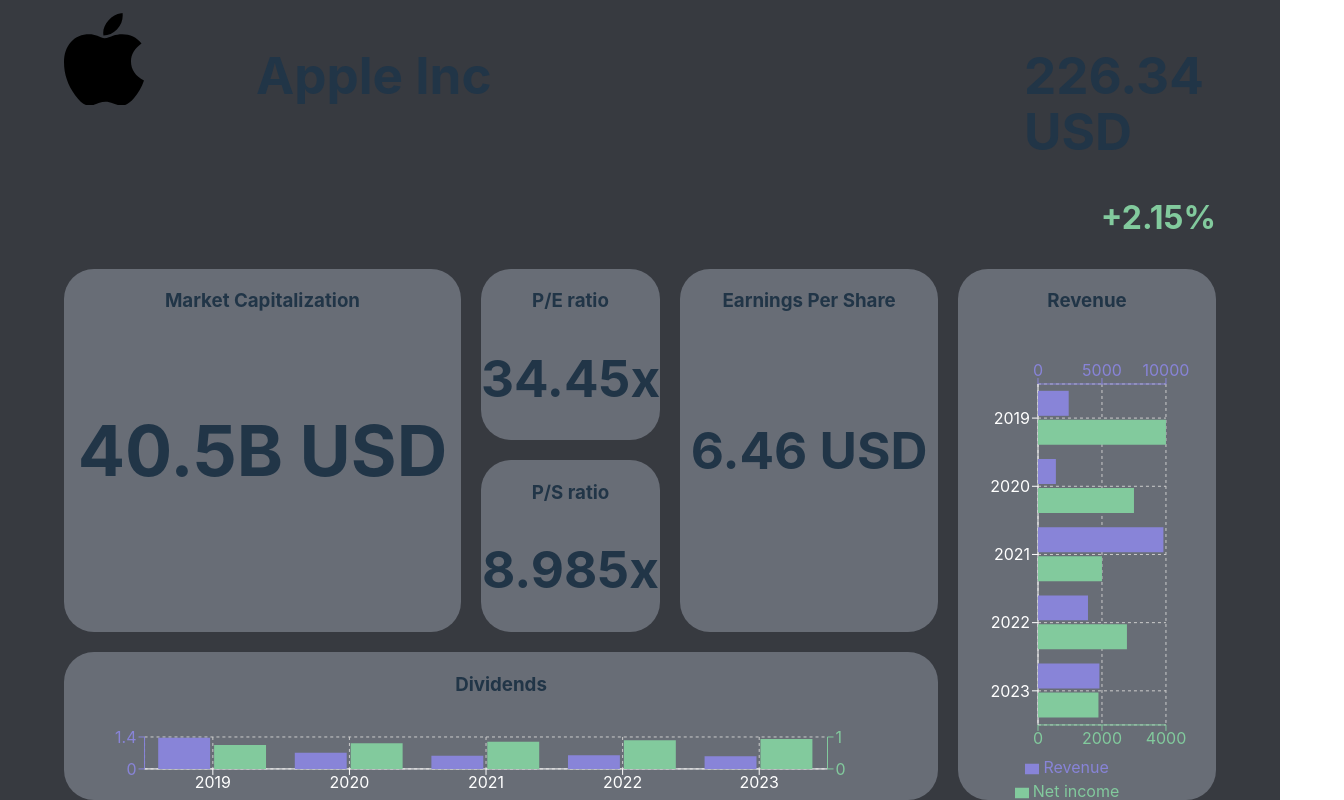
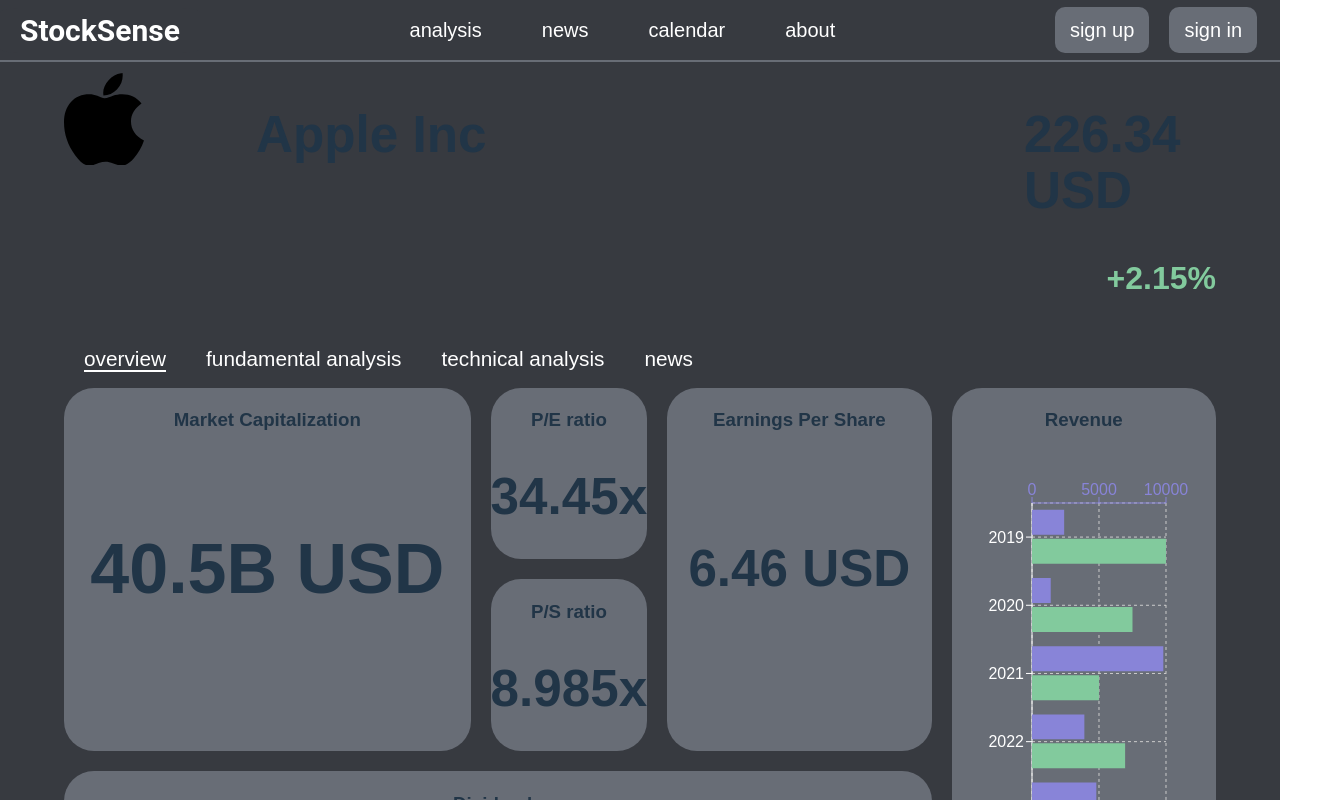
Before and after one commit to SzymonLiszewski/investmentApp, a React (Vite) app in the folder frontend/: page /analysis2 in a window 1280 px wide. Shown: the top 800 px of the page, 1344 px wide, since content can reach past the window. Built offline with nearby package versions, Linux system fonts and the light colour scheme.

Commit message:
navbar style change

```diff
--- a/frontend/src/App.jsx
+++ b/frontend/src/App.jsx
@@ -11,7 +11,7 @@ import Analysis2 from './pages/Analysis2';
 const App = () => {
     return (
         <Fragment>
-
+            <NavBar/>
             <div className='container'>
                 <Routes>
                     <Route path='/' element={<HomePage/>}/>
--- /dev/null
+++ b/frontend/src/components/AnalysisNavigation.jsx
@@ -0,0 +1,32 @@
+import React from 'react';
+import { BrowserRouter as Router, Route, Link, useLocation } from 'react-router-dom';
+import './styles/AnalysisNavigation.css';
+
+const Home = () => <div>Home</div>;
+const About = () => <div>About</div>;
+const Contact = () => <div>Contact</div>;
+
+const AnalysisNavigation = () => {
+  const location = useLocation();
+
+  return (
+    <nav className="navbar">
+      <ul>
+        <li className={location.pathname === '/analysis2' ? 'active' : ''}>
+          <Link to="/overwiev">overview</Link>
+        </li>
+        <li className={location.pathname === '/fundamental' ? 'active' : ''}>
+          <Link to="/fundamental">fundamental analysis</Link>
+        </li>
+        <li className={location.pathname === '/technical' ? 'active' : ''}>
+          <Link to="/technical">technical analysis</Link>
+        </li>
+        <li className={location.pathname === '/news' ? 'active' : ''}>
+          <Link to="/news">news</Link>
+        </li>
+      </ul>
+    </nav>
+  );
+};
+
+export default AnalysisNavigation;
--- a/frontend/src/components/styles/Analysis2.css
+++ b/frontend/src/components/styles/Analysis2.css
@@ -6,6 +6,7 @@
     grid-row-gap: 0px;
     background-color: #373A40;
     height: 100vh;
+    padding-top: 60px;
     }
 
 .stock-name {
@@ -37,3 +38,7 @@
 .stock-analysis {
     grid-area: 2 / 1 / 5 / 2;
 }
+
+#AnalysisNavigation{
+    margin-left: 5vw;
+}
--- /dev/null
+++ b/frontend/src/components/styles/AnalysisNavigation.css
@@ -0,0 +1,39 @@
+body {
+    font-family: Arial, sans-serif;
+    margin: 0;
+    padding: 0;
+    width: 100;
+  }
+
+  .navbar {
+    overflow: hidden;
+    width: 100%;
+    margin-left: 5vw;
+    font-size: 130%
+  }
+
+  .navbar ul {
+    list-style-type: none;
+    margin: 0;
+    padding: 0;
+    display: flex;
+  }
+
+  .navbar li {
+    padding: 14px 20px;
+  }
+
+  .navbar li a {
+    color: white;
+    text-decoration: none;
+  }
+
+  .navbar li.active a {
+    border-bottom: 2px solid #fff;
+  }
+
+  .navbar a:hover{
+    background-color: #686D76;
+    padding: 10px;
+    border-radius: 40px;
+  }
--- a/frontend/src/components/styles/NavBar.css
+++ b/frontend/src/components/styles/NavBar.css
@@ -1,6 +1,6 @@
 
 .navigation {
-    background-color: #070F2B;
+    background-color: #373A40;
     color: white;
     width: 100vw;
     position: fixed;
@@ -11,6 +11,8 @@
     align-items: center;
     justify-content: space-between;
     height: 60px;
+    border-bottom: 2px solid #686D76;
+    font-size: 125%;
 }
 
 
@@ -38,7 +40,7 @@
 
 
 .navigation a:hover {
-    background-color: #1B1A55;
+    background-color: #686D76;
     color: white;
     border-radius: 10%;
 }
@@ -48,12 +50,14 @@
     font-weight: 700;
 }
 .navigation .site-title:hover {
-    background-color: #070F2B
+    background-color: #373A40;
+    padding-bottom: 0;
+    padding-top: 0;
 }
 
 .navigation .UserButtons li{
     display: flex;
-    background-color: #535C91;
+    background-color: #686D76;
     text-align: center;
     border-radius:10px;
 }
@@ -62,8 +66,12 @@
     padding: 8px 15px;
 }
 
+.navigation .UserButtons{
+    margin-right: 1vw;
+}
+
 .navigation .UserButtons a:hover{
-    background-color: #1B1A55;
+    background-color: #4b4f55;
     color: white;
     border-radius: 10px;
     border-width:inherit;
--- a/frontend/src/pages/Analysis2.jsx
+++ b/frontend/src/pages/Analysis2.jsx
@@ -1,5 +1,6 @@
 import "../components/styles/Analysis2.css"
 import FundamentalAnalysis from "../components/FundamentalAnalysis"
+import AnalysisNavigation from "../components/AnalysisNavigation"
 function Analysis2(){
     return (
         <div className="analysis-container">
@@ -12,6 +13,7 @@ function Analysis2(){
                 </div>
             </div>
             <div className="stock-analysis">
+                <AnalysisNavigation id="AnalysisNavigation"/>
                 <FundamentalAnalysis/>
             </div>
         </div>
```
